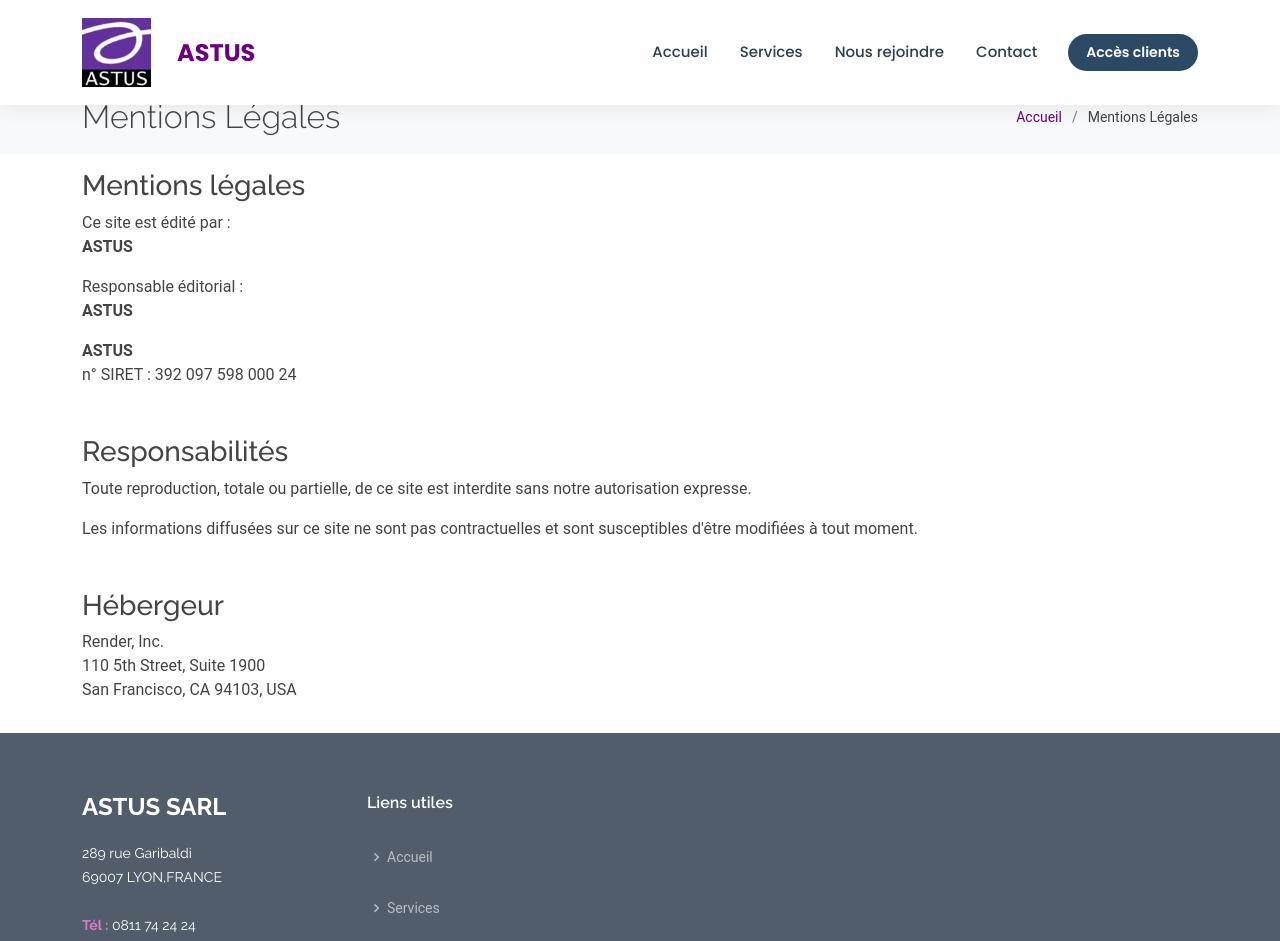
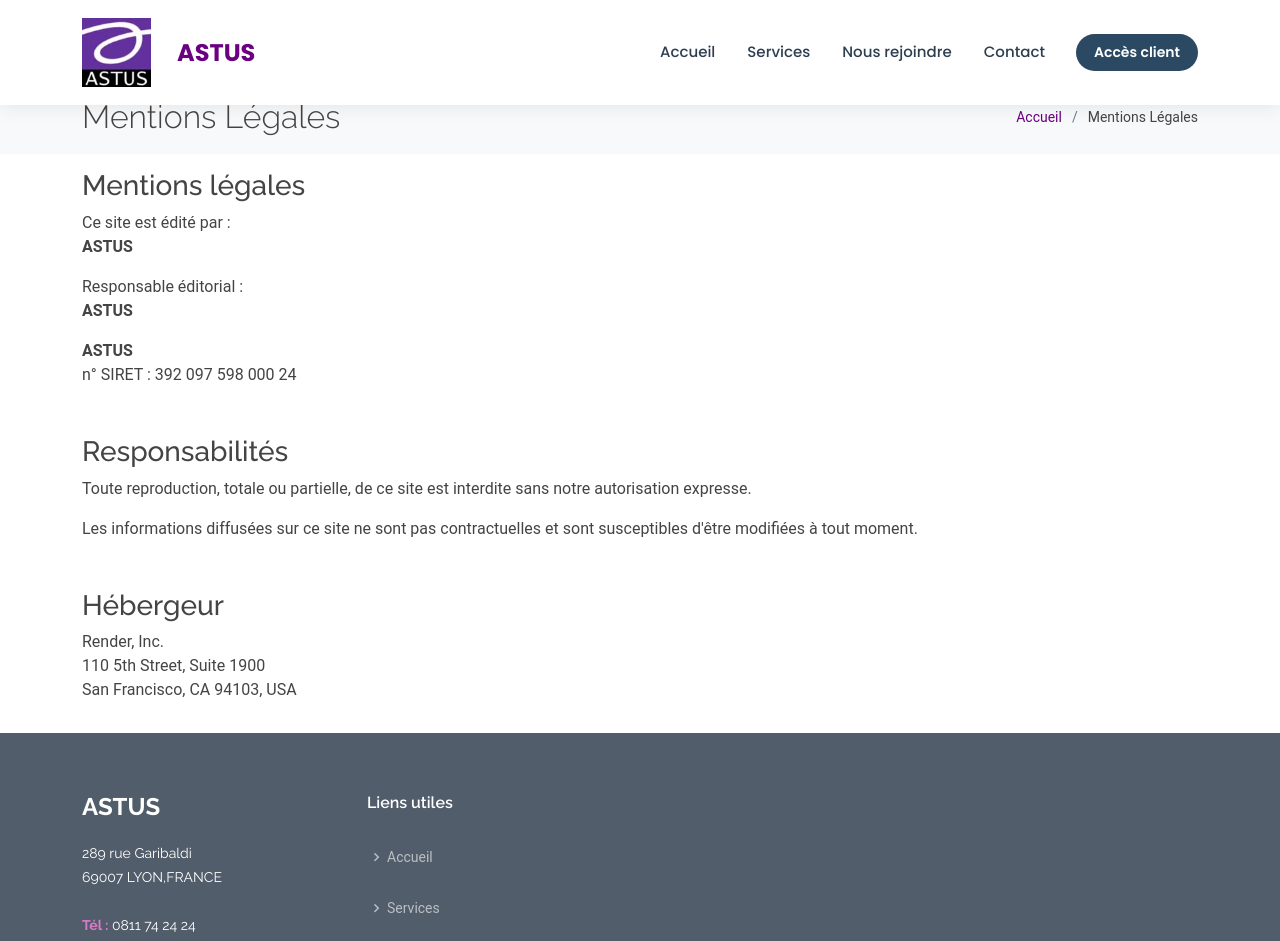
Before and after one commit to redaelkarne/ASTUS, a plain HTML site: page mentions-legales.html in a window 1280 px wide. Shown: the top 941 px of the page. Drawn offline with Linux system fonts and the light colour scheme.

Commit message:
4th commit

```diff
--- a/mentions-legales.html
+++ b/mentions-legales.html
@@ -49,7 +49,7 @@
           <li><a href="index.html#services-section" class="nav-link">Services</a></li>
           <li><a href="recrutement.html" class="nav-link">Nous rejoindre</a></li>
           <li><a href="index.html#contact-section" class="nav-link">Contact</a></li>
-          <li><a href="https://webclient.astus.fr/" class="btn-client" target="_blank">Accès clients</a></li>
+          <li><a href="https://webclient.astus.fr/" class="btn-client" target="_blank">Accès client</a></li>
         </ul>
         <i class="bi bi-list mobile-nav-toggle"></i>
       </nav>
@@ -123,7 +123,7 @@
 
           <div class="col-lg-3 col-md-6">
             <div class="footer-info">
-              <h3>ASTUS SARL</h3>
+              <h3>ASTUS</h3>
               <p>
                 289 rue Garibaldi <br>
                 69007 LYON,FRANCE<br><br>
```
Also changed, not shown: Intervention.html (+2 -2 lines), Intervention_tech.html (+1 -1 lines), Permanences-Téléphonique.html (+1 -1 lines), Telealarme.html (+1 -1 lines), contact.html (+1 -1 lines), index.html (+1 -1 lines), recrutement.html (+1 -1 lines), services.html (+1 -1 lines).
